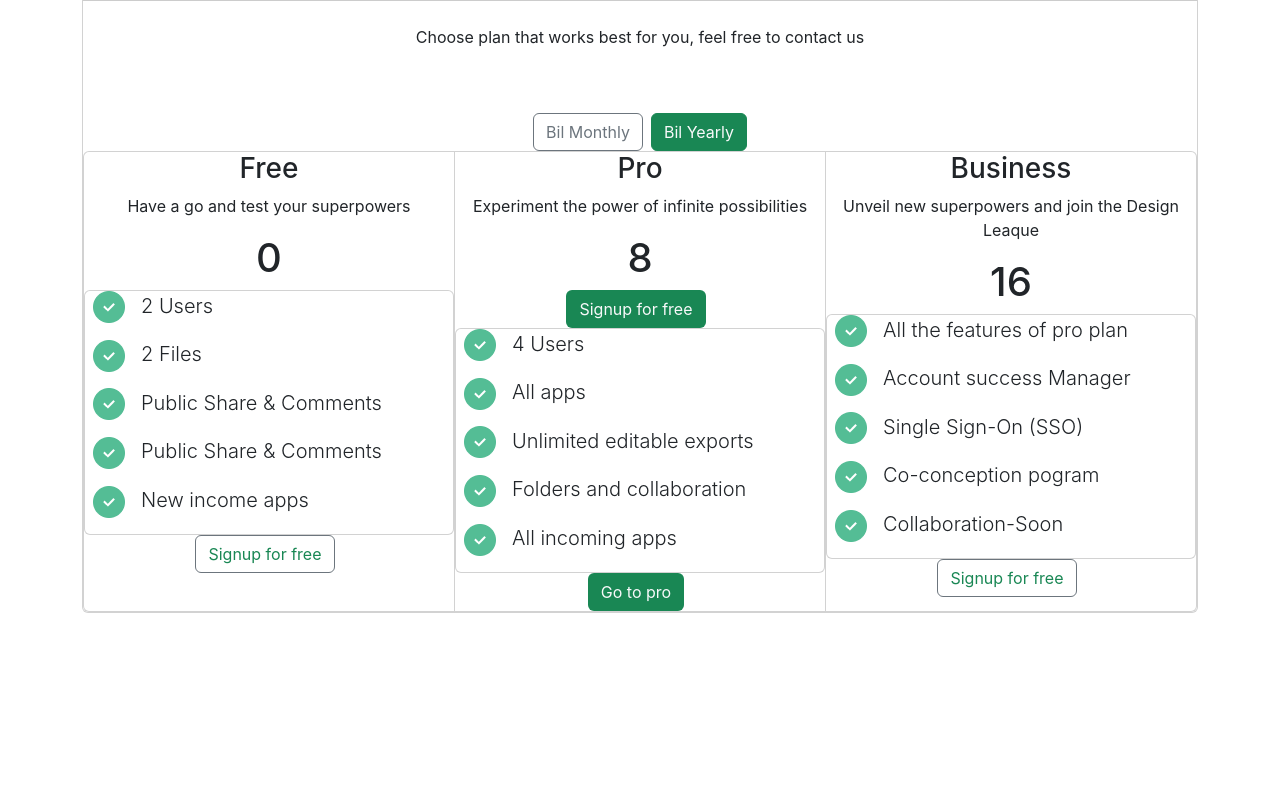
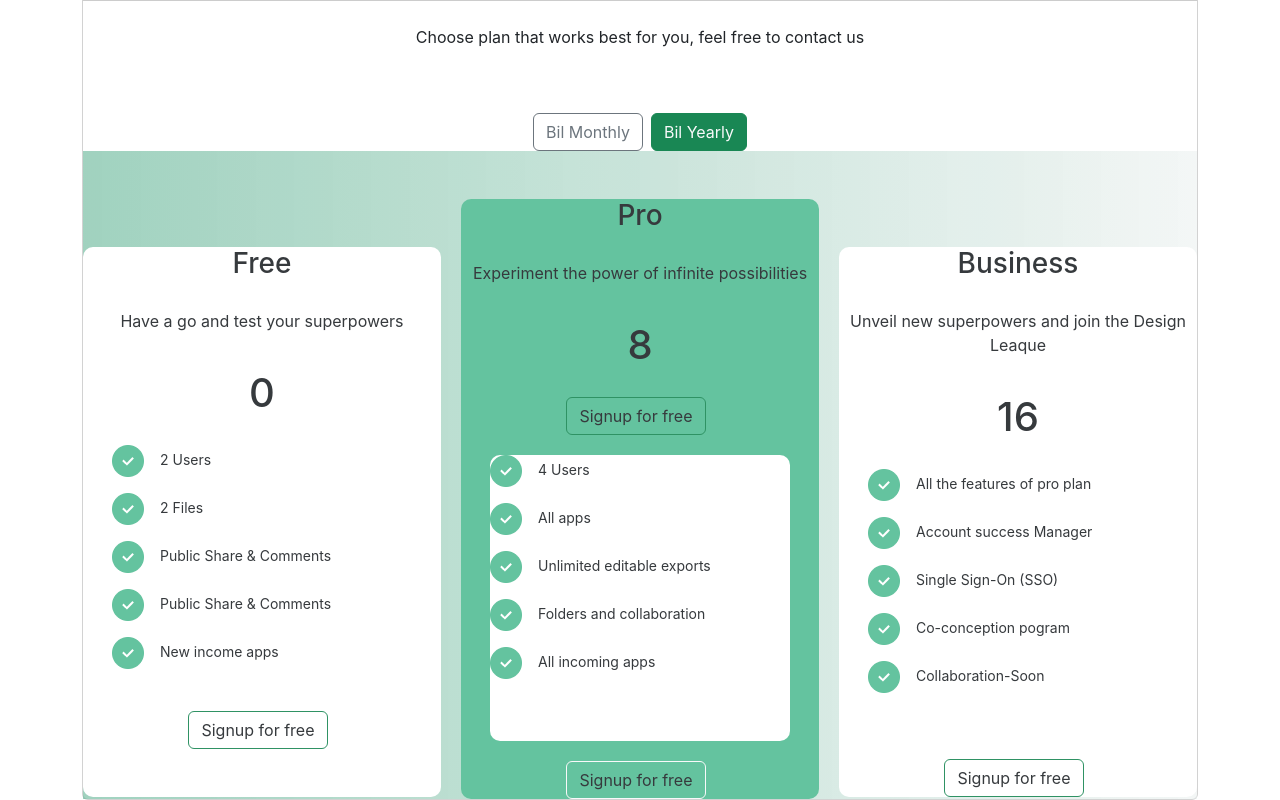
Before and after one commit to Syeda-Kashfa/Landing-page, a plain HTML site: page index.html in a window 1280 px wide. Shown: the part 2923-3723 px from the top of the page. Before the commit the page ends 3536 px from the top, so only its background shows below. Drawn offline with nearby package versions, Linux system fonts and the light colour scheme; a web font is replaced by a local one.

Commit message:
cards are done

```diff
--- a/index.html
+++ b/index.html
@@ -155,61 +155,59 @@ That’s Right For You</h1>
   <div class="d-grid gap-2 d-sm-block mt-5">
   <button class="btn btn-outline-secondary me-2 " type="submit">Bil Monthly</button><button class="btn btn-outline-success bg-success text-light " type="button">Bil Yearly</button></div>
 
-<div class="card-group ">
-  <div class="card">
+<!-- cards -->
+
+<section class="gradienTt">
+<div class="pricing mt-5">
+  <div class="card1 mt-5">
     <h3>Free</h3>
     <p>Have a go  and test your  superpowers</p>
     <h1>0</h1>
-    <div class="card align-items-start ps-2">
-    <p class="lead"><img src="Images/Subtract.png" alt="" class="pe-3">2 Users</p>
-    <p class="lead"><img src="Images/Subtract.png" alt="" class="pe-3">2 Files</p>
-     <p class="lead"><img src="Images/Subtract.png" alt="" class="pe-3">Public Share & Comments</p>
-      <p class="lead"><img src="Images/Subtract.png" alt="" class="pe-3">Public Share & Comments</p>
-       <p class="lead"><img src="Images/Subtract.png" alt="" class="pe-3">New income apps</p> </div>
-       <div class="justify-content-center">
-       <button class="btn btn-outline-secondary me-2 text-success" type="submit">Signup for free</button></div>
-
+    <div class="pr1">
+    <p><img src="Images/Subtract.png" alt="" class="pe-3">2 Users</p>
+    <p><img src="Images/Subtract.png" alt="" class="pe-3">2 Files</p>
+     <p><img src="Images/Subtract.png" alt="" class="pe-3">Public Share & Comments</p>
+      <p ><img src="Images/Subtract.png" alt="" class="pe-3">Public Share & Comments</p>
+       <p><img src="Images/Subtract.png" alt="" class="pe-3">New income apps</p>
+    </div>
+       <div class="justify-content-center mb-5">
+       <button class="btn btn-outline-success me-2 text-dark" type="submit">Signup for free</button></div>
   </div>
-  <div class="card">
-   <h3>Pro</h3>
+   <div class="card2">
+    <h3>Pro</h3>
     <p>Experiment the power of infinite possibilities</p>
     <h1>8</h1>
-    <div class="justify-content-center">
-       <button class="btn bg-success text-light me-2 text-success" type="submit">Signup for free</button></div>
-    <div class="card align-items-start ps-2">
-    <p class="lead"><img src="Images/Subtract.png" alt="" class="pe-3">4 Users</p>
-    <p class="lead"><img src="Images/Subtract.png" alt="" class="pe-3">All apps</p>
-     <p class="lead"><img src="Images/Subtract.png" alt="" class="pe-3">Unlimited editable exports</p>
-      <p class="lead"><img src="Images/Subtract.png" alt="" class="pe-3">Folders and collaboration </p>
-       <p class="lead"><img src="Images/Subtract.png" alt="" class="pe-3">All incoming apps</p> </div>
+   <div class="justify-content-center">
+       <button class="btn btn-outline-success me-2 text-dark" type="submit">Signup for free</button></div>
+    <div class="pr2">
+    <p><img src="Images/Subtract.png" alt="" class="pe-3">4 Users</p>
+    <p ><img src="Images/Subtract.png" alt="" class="pe-3">All apps</p>
+     <p><img src="Images/Subtract.png" alt="" class="pe-3">Unlimited editable exports</p>
+      <p ><img src="Images/Subtract.png" alt="" class="pe-3">Folders and collaboration </p>
+       <p><img src="Images/Subtract.png" alt="" class="pe-3">All incoming apps</p> </div>
        <div class="justify-content-center">
-       <button class="btn bg-success me-2 text-success text-light" type="submit">Go to pro</button></div>
-  </div>
-  <div class="card">
-   <h3>Business</h3>
+       <button class="btn btn-outline-light me-2 text-dark" type="submit">Signup for free</button></div>
+   </div>
+    <div class="card3 mt-5">
+      <h3>Business</h3>
     <p>Unveil new superpowers and join the Design Leaque</p>
     <h1>16</h1>
-    <div class="card align-items-start ps-2">
-    <p class="lead"><img src="Images/Subtract.png" alt="" class="pe-3">All the features of pro plan
-    <p class="lead"><img src="Images/Subtract.png" alt="" class="pe-3">Account success Manager</p>
-     <p class="lead"><img src="Images/Subtract.png" alt="" class="pe-3">Single Sign-On (SSO)</p>
-      <p class="lead"><img src="Images/Subtract.png" alt="" class="pe-3">Co-conception pogram</p>
-       <p class="lead"><img src="Images/Subtract.png" alt="" class="pe-3">Collaboration-Soon</p> </div>
+    <div class="pr1">
+    <p ><img src="Images/Subtract.png" alt="" class="pe-3">All the features of pro plan
+    <p><img src="Images/Subtract.png" alt="" class="pe-3">Account success Manager</p>
+     <p><img src="Images/Subtract.png" alt="" class="pe-3">Single Sign-On (SSO)</p>
+      <p><img src="Images/Subtract.png" alt="" class="pe-3">Co-conception pogram</p>
+       <p><img src="Images/Subtract.png" alt="" class="pe-3">Collaboration-Soon</p> </div>
        <div class="justify-content-center">
-       <button class="btn btn-outline-secondary me-2 text-success" type="submit">Signup for free</button></div>
-  </div>
+       <button class="btn btn-outline-success me-2 text-dark" type="submit">Signup for free</button></div>
+    </div>
 </div>
-
-
-
-
-
-
-
 
 
 </div>
 
+</div>
+</section>
 
 
 
--- a/style.css
+++ b/style.css
@@ -14,3 +14,66 @@
     height: 50px;
 
 }
+.pricing{
+    display: flex;
+    gap: 20px;
+    height: 600px;
+    width: 100%;
+
+}
+.card1{
+    height: 550px;
+    width: 100%;
+    background: #fff;
+    display: flex;
+    flex-direction: column;
+    gap: 20px;
+    border-radius: 10px;
+
+
+}
+.pr1{
+    text-align: start;
+    background: #ffffff83;
+    border-radius: 10px;
+    width: 300px;
+    align-self: center;
+    height: 300px;
+    font-size: 14px;
+}
+.card2{
+    height: 600px;
+    width: 100%;
+    background: rgb(84, 189, 149);
+    display: flex;
+    flex-direction: column;
+    gap: 20px;
+    border-radius: 10px;
+
+}
+.card3{
+    height: 550px;
+    width: 100%;
+    background: #fff;
+    display: flex;
+    flex-direction: column;
+    gap: 20px;
+    border-radius: 10px;
+
+}
+button .btN{
+    background: rgba(133, 218, 185, 0.81);
+    border: 2px solid white;
+}
+.pr2{
+    text-align: start;
+    background: #fff;
+    border-radius: 10px;
+    width: 300px;
+    align-self: center;
+    height: 300px;
+    font-size: 14px;
+}
+.gradienTt{
+    background: linear-gradient( to left, rgba(231, 237, 236, 0.52),rgba(89, 176, 143, 0.636));
+    opacity: 90%;}
```
